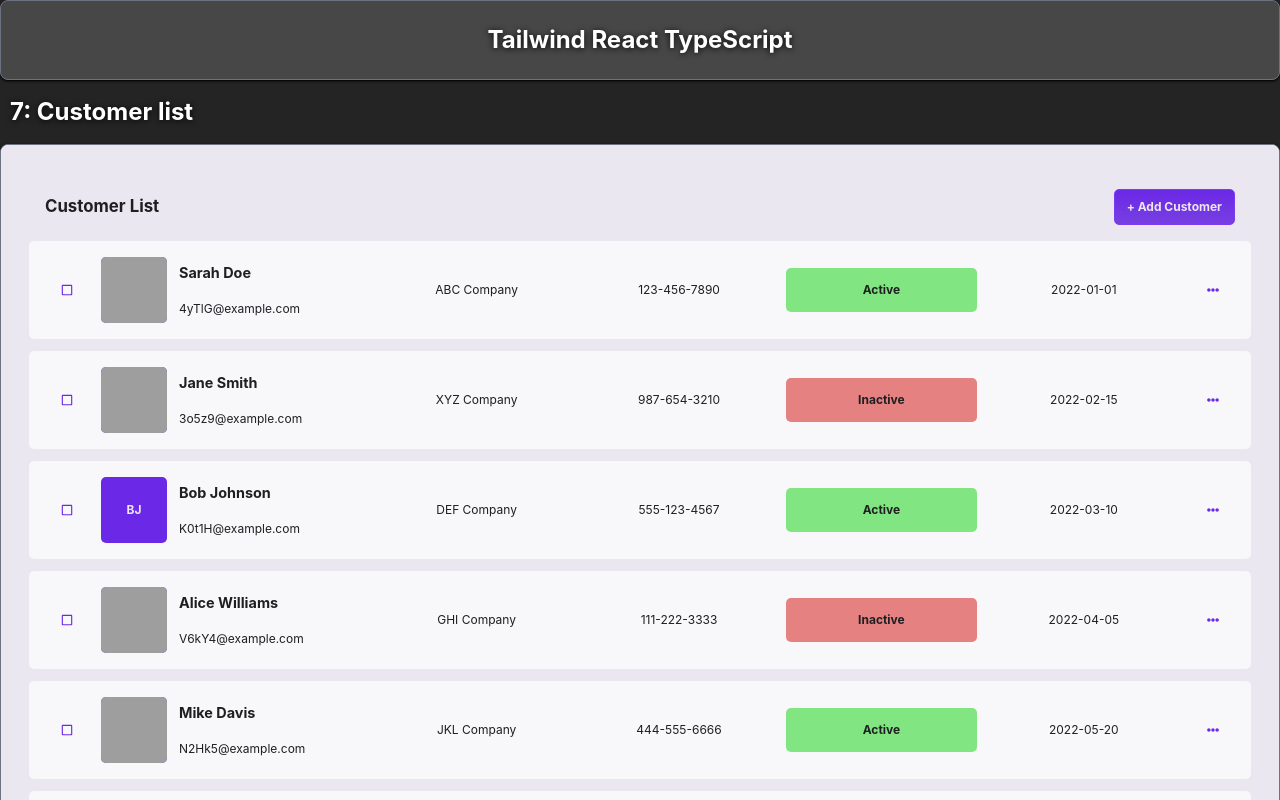
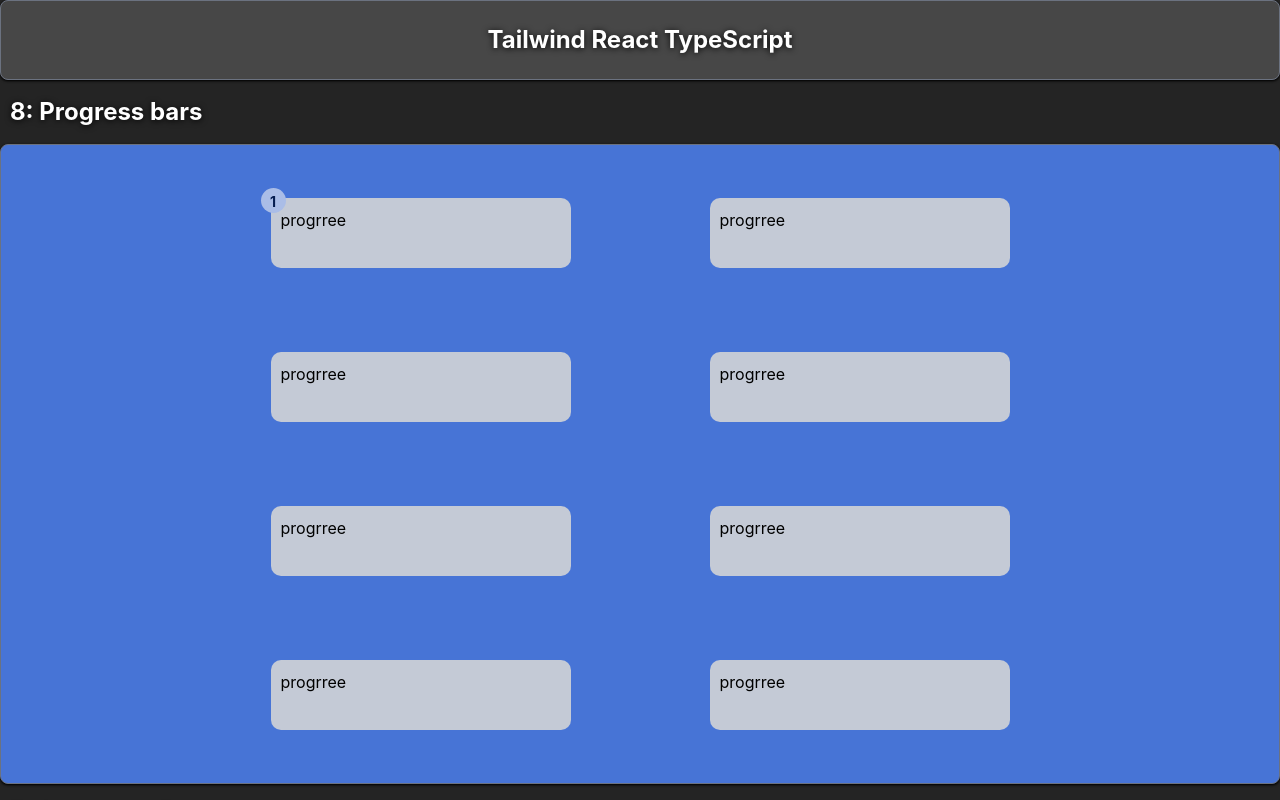
Before and after one commit to kozzztia/tailwind, a React (Vite) app: page / in a window 1280 px wide. Shown: the top 800 px of the page. Built offline with nearby package versions, Linux system fonts and the light colour scheme; grey boxes are pictures that could not be loaded.

Commit message:
progress container

```diff
--- /dev/null
+++ b/src/components/ProgressBars/ProgressBars.tsx
@@ -0,0 +1,68 @@
+
+import styles from './styles.module.css'
+
+const ProgressBars = () => {
+  return (
+    <div className={styles.container}>
+
+        <DashedProgressBar count={1} />
+
+        <div className={styles.progressBar}>
+          progrree
+        </div>
+
+        <div className={styles.progressBar}>
+          progrree
+        </div>
+
+        <div className={styles.progressBar}>
+          progrree
+        </div>
+        <div className={styles.progressBar}>
+          progrree
+        </div>
+
+        <div className={styles.progressBar}>
+          progrree
+        </div>
+
+        <div className={styles.progressBar}>
+          progrree
+        </div>
+
+        <div className={styles.progressBar}>
+          progrree
+        </div>
+
+    </div>
+  )
+}
+
+export default ProgressBars;
+
+
+const ProgressBarContainer: React.FC<{count: number, children: React.ReactNode}> = ({count, children}) => {
+  return (
+    <div className={styles.progressBar}>
+      <Counter count={count}/>
+      {children}
+    </div>
+  )
+}
+
+
+const Counter: React.FC<{count: number}> = ({count}) => {
+  return (
+    <div className={styles.counter}>
+      <span>{count}</span>
+    </div>
+  )
+}
+
+const DashedProgressBar: React.FC<{count: number}> = ({count}) => {
+  return (
+    <ProgressBarContainer count={count}>
+      progrree
+    </ProgressBarContainer>
+  )
+}
--- /dev/null
+++ b/src/components/ProgressBars/styles.module.css
@@ -0,0 +1,50 @@
+:root{
+    --proggress-main-padding: 22px;
+    --progress-text-color: #171718;
+    --progress-bg-color: #c4cad6;
+    --progress-accent-color: #1055e9;
+    --progress-element-light-color: #051d50;
+    --progress-element-dark-color: #aabde7;
+    --progress-radius: 10px;
+    --padding: 10px;
+
+}
+.container{
+    max-width: 900px;
+    width: 100%;
+    height: 100%;
+    display: flex;
+    flex-direction: row;
+    align-content: space-around;
+    justify-content: space-around;
+    flex-wrap: wrap;
+    gap: var(--proggress-main-padding);
+    padding: var(--proggress-main-padding);
+}
+
+.progressBar {
+    width: 300px;
+    background: var(--progress-bg-color);
+    height: 70px;
+    border-radius: var(--progress-radius);
+    padding: var(--padding);
+    position: relative;
+    .counter{
+        position: absolute;
+        top: calc(var(--padding) * -1);
+        left: calc(var(--padding) * -1);
+        width : 25px;
+        height: 25px;
+        background-color: var(--progress-element-dark-color);
+        border-radius: 50%;
+        color: var(--progress-element-light-color);
+        font-weight: bold;
+        font-size: 14px;
+        &>*{
+            position: absolute;
+            top: 50%;
+            left: 50%;
+            transform: translate(-50%, -50%);
+        }
+    }
+}
--- a/src/constants/list.ts
+++ b/src/constants/list.ts
@@ -42,6 +42,12 @@ export const list: ListItem[] = [
         name: 'Customer list',
         component: lazy(() => import('../components/CustimerList/CustomerList')),
         color: '#fff'
+    },
+    {
+        id: 8,
+        name: 'Progress bars',
+        component: lazy(() => import('../components/ProgressBars/ProgressBars')),
+        color: '#4774d6'
     }
 ].reverse();
 
```
